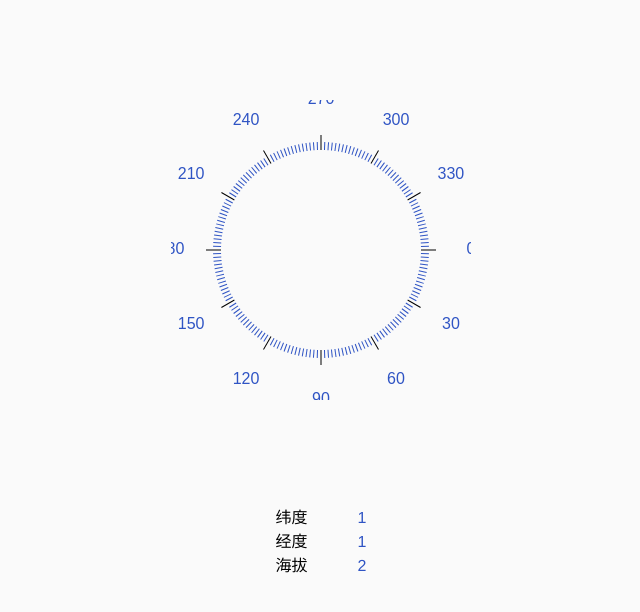
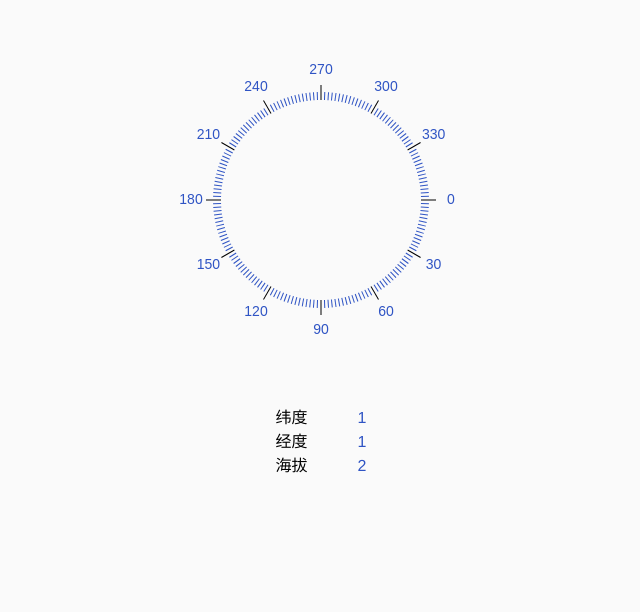
Before and after one commit to littleprincewdk/compass, a website: page index.html in a window 1280 px wide. Shown: the whole page, without its empty margins (319-959 px from the left). Drawn offline with nearby package versions, Linux system fonts and the light colour scheme; files that its build step writes are made by us from their sources.

Commit message:
location-detail

```diff
--- a/dist/main.css
+++ b/dist/main.css
@@ -203,7 +203,7 @@ body {
 #compass {
   width: 300px;
   height: 300px;
-  margin: 100px auto; }
+  margin: 50px auto; }
 
 #location-detail {
   text-align: center;
--- a/dist/main.js
+++ b/dist/main.js
@@ -18,8 +18,8 @@ $(function(){
         minuteLength:15,
         minuteWidth:1,
         minuteColor:'#000',
-        figureRadius:150,
-        figureFont:'16px Arial',
+        figureRadius:130,
+        figureFont:'14px Arial',
         figureColor:'#2f54c4',
     };
     var compassWidth=$Compass.width(),
--- a/dist/main.scss
+++ b/dist/main.scss
@@ -23,7 +23,7 @@ body {
 #compass{
   width:300px;
   height:300px;
-  margin:100px auto;
+  margin:50px auto;
 }
 #location-detail{
   text-align:center;
```
Also changed, not shown: 1 other file.
